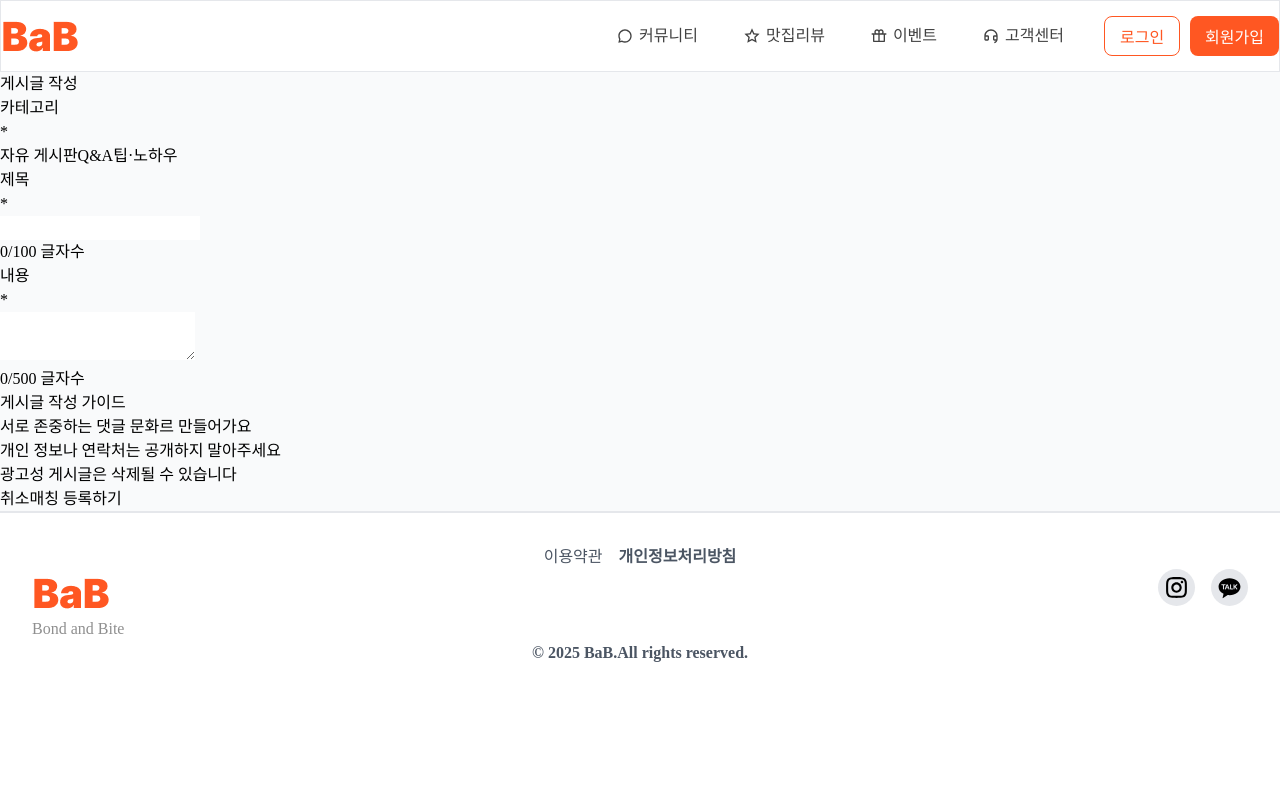
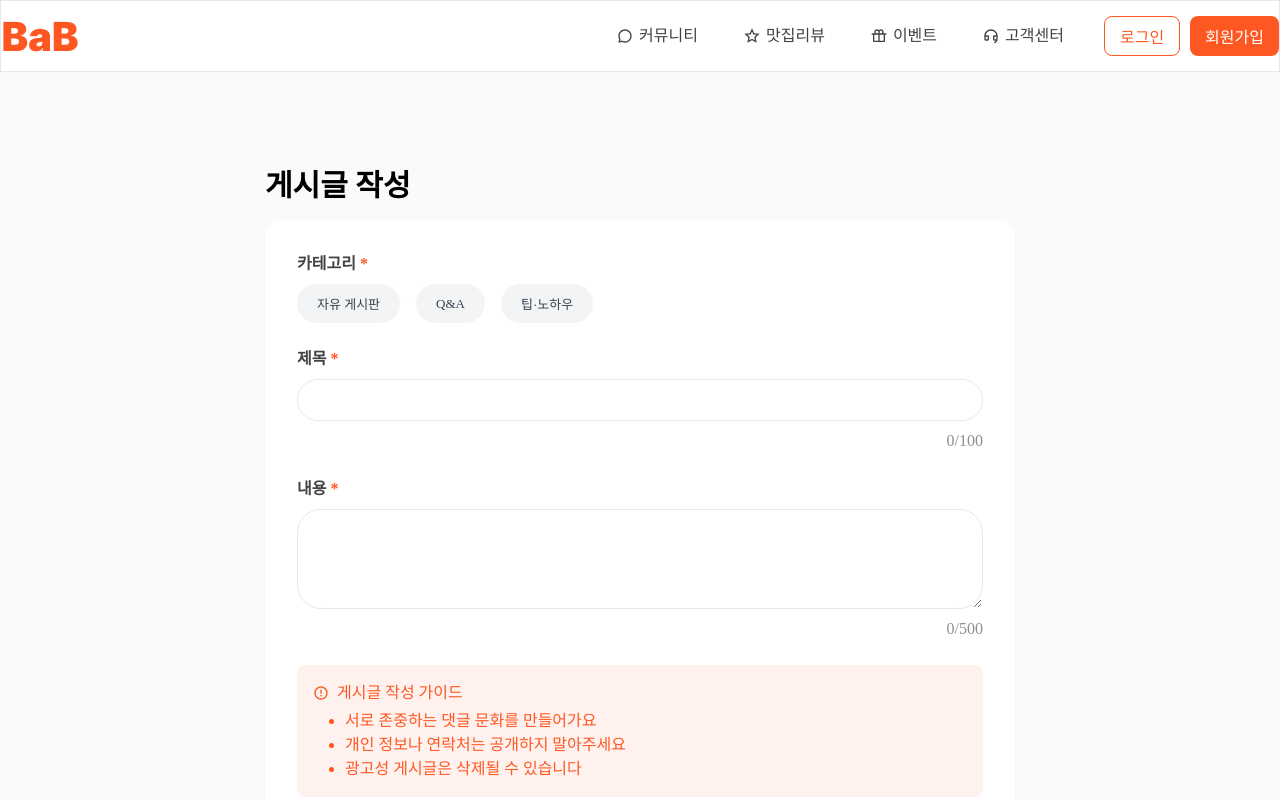
Before and after one commit to devdorong/BaB, a React (Vite) app: page /member/community/write in a window 1280 px wide. Shown: the top 800 px of the page. Built offline with nearby package versions, Linux system fonts and the light colour scheme; no server answers; a web font is replaced by a local one.

Commit message:
[docs] 게시글작성 페이지 진행중

```diff
--- a/src/components/member/MemberFooter.tsx
+++ b/src/components/member/MemberFooter.tsx
@@ -1,8 +1,10 @@
-import { Link } from 'react-router-dom';
+import { Link, useNavigate } from 'react-router-dom';
 import { Instagram, KakaoTalk } from '../../ui/Icon';
 import logo from '/images/logo_sm.png';
 
 const MemberFooter = () => {
+  const navigate = useNavigate();
+
   return (
     <div className="w-full flex flex-col gap h-[155px] bg-white text-gray-600 border-t-2">
       <div className="w-[1280px] mx-auto p-8">
@@ -13,7 +15,7 @@ const MemberFooter = () => {
           </Link>
         </div>
         <div className="flex justify-between">
-          <div>
+          <div onClick={() => navigate('/')} className="cursor-pointer">
             <img src={logo} alt="logo" />
           </div>
           <div className="flex gap-4">
--- a/src/pages/member/communitys/CommunityDetailPage.tsx
+++ b/src/pages/member/communitys/CommunityDetailPage.tsx
@@ -1,5 +1,70 @@
+import { RiAlarmWarningLine, RiChat3Line, RiEyeLine, RiHeart3Line } from 'react-icons/ri';
+import { BlueTag } from '../../../ui/tag';
+
 function CommunityDetailPage() {
-  return <div>CommunityDetailPage</div>;
+  return (
+    <div>
+      <p>게시글</p>
+      <div>
+        <div>
+          {/* write page 에서 선택한 카테고리 적용 */}
+          <BlueTag>자유 게시판</BlueTag>
+          {/* dayjs사용 시간변화 적용 */}
+          <p>2시간 전</p>
+        </div>
+        {/* write page title 받아오기 */}
+        <div>
+          <p>강남역 근처 맛집 친구 구해요!</p>
+        </div>
+        <div>
+          {/* write page 작성자 닉네임 */}
+          <p>도로롱</p>
+          {/* 이 게시글 읽은 회원 수 */}
+          <span>
+            <RiEyeLine />
+            <p>156</p>
+          </span>
+          {/* 이 게시글 좋아요 수 */}
+          <span>
+            <RiHeart3Line />
+            <p>23</p>
+          </span>
+          {/* 이 게시글에 달린 댓글 수 */}
+          <span>
+            <RiChat3Line />
+            <p>3</p>
+          </span>
+        </div>
+        {/* write page content 받아오기 */}
+        <div>
+          <p>
+            이번 주말에 강남역 근처에서 맛있는 음식 먹으면서 친구들과 즐거운 시간 보내고 싶어요.
+            함께 하실 분 계신가요? 강남역 주변에는 정말 맛있는 곳들이 많잖아요. 특히 고기구이나
+            한식, 일식 등 다양한 음식들을 즐길 수 있는 곳들이 많아서 선택의 폭이 넓어요. 강남역
+            주변에는 정말 맛있는 곳들이 많잖아요. 특히 고기구이나 한식, 일식 등 다양한 음식들을 즐길
+            수 있는 곳들이 많아서 선택의 폭이 넓어요. 강남역 주변에는 정말 맛있는 곳들이 많잖아요.
+            특히 고기구이나 한식, 일식 등 다양한 음식들을 즐길 수 있는 곳들이 많아서 선택의 폭이
+            넓어요. 강남역 주변에는 정말 맛있는 곳들이 많잖아요. 특히 고기구이나 한식, 일식 등
+            다양한 음식들을 즐길 수 있는 곳들이 많아서 선택의 폭이 넓어요.
+          </p>
+        </div>
+        <div>
+          <div>
+            {/* 좋아요 누른 게시글에는 하트색 바뀌도록, 한번더 누르면 원상복구 */}
+            <RiHeart3Line />
+            <p>좋아요</p>
+            {/* 이 게시글 좋아요 수 */}
+            <div>23</div>
+          </div>
+          <div>
+            <RiAlarmWarningLine />
+            <p>게시글 신고</p>
+          </div>
+        </div>
+      </div>
+      <div></div>
+    </div>
+  );
 }
 
 export default CommunityDetailPage;
--- a/src/pages/member/communitys/CommunityPage.tsx
+++ b/src/pages/member/communitys/CommunityPage.tsx
@@ -29,7 +29,7 @@ type PostWithProfile = Posts & {
   // content: string;
   // created_at?: string | null;
   // view_count?: number;
-  profiles: { id: string; nickname: string }[];
+  profiles: { id: string; nickname: string } | null;
   comments: { id: number }[];
 };
 
@@ -37,7 +37,6 @@ dayjs.extend(relativeTime);
 dayjs.locale('ko');
 
 function CommunityPage() {
-
   const navigate = useNavigate();
   const { signIn, session, user } = useAuth();
   const [isOpen, setIsOpen] = useState(false);
@@ -224,7 +223,7 @@ function CommunityPage() {
                       <p className="text-babgray-600">{item.content}</p>
                     </div>
                     <div className="flex justify-between text-babgray-600">
-                      <p className="font-semibold">{item.profiles?.[0]?.nickname ?? '알수없음'}</p>
+                      <p className="font-semibold">{item.profiles?.nickname ?? '알수없음'}</p>
                       <div>
                         <span className="flex items-center gap-1">
                           <RiChat3Line />
--- a/src/pages/member/communitys/CommunityWritePage.tsx
+++ b/src/pages/member/communitys/CommunityWritePage.tsx
@@ -1,43 +1,66 @@
+import { RiErrorWarningLine } from 'react-icons/ri';
+import { GrayTag } from '../../../ui/tag';
+import { ButtonFillMd, ButtonLineMd } from '../../../ui/button';
+import { useNavigate } from 'react-router-dom';
+
 function CommunityWritePage() {
+  const navigate = useNavigate();
+
   return (
-    <div>
-      <p>게시글 작성</p>
-      <div>
-        <div>
-          <p>
-            카테고리 <p>*</p>
+    <div className="flex flex-col gap-4 w-[750px] mx-auto py-24">
+      <p className="font-bold text-3xl">게시글 작성</p>
+      <div className="flex flex-col gap-6 p-8 bg-white shadow-sm rounded-2xl text-babgray-800">
+        <div className="flex flex-col gap-2">
+          <p className="flex gap-1 font-semibold">
+            카테고리 <p className="text-bab">*</p>
           </p>
-          <div>
-            <button>자유 게시판</button>
-            <button>Q&A</button>
-            <button>팁·노하우</button>
+          {/* 카테고리 태그 불러오기 */}
+          <div className="flex gap-4">
+            <GrayTag>자유 게시판</GrayTag>
+            <GrayTag>Q&A</GrayTag>
+            <GrayTag>팁·노하우</GrayTag>
           </div>
         </div>
-        <div>
-          <p>
-            제목 <p>*</p>
+        <div className="flex flex-col gap-2">
+          <p className="flex gap-1 font-semibold">
+            제목 <p className="text-bab">*</p>
           </p>
-          <input />
-          <div>0/100 글자수</div>
+          {/* 게시글 제목작성 input */}
+          <input
+            type="text"
+            className="w-full h-[42px] py-3 px-3 border border-babgray rounded-3xl focus:outline-none"
+          />
+          {/* input 글자수에따라 실시간 변경,최대 100자 제한 */}
+          <div className="flex justify-end text-babgray-500">0/100</div>
         </div>
-        <div>
-          <p>
-            내용 <p>*</p>
+        <div className="flex flex-col gap-2">
+          <p className="flex gap-1 font-semibold">
+            내용 <p className="text-bab">*</p>
           </p>
-          <textarea />
-          <div>0/500 글자수</div>
+          {/* textarea 글자수에따라 실시간 변경,최대 500자 제한 */}
+          <textarea className="w-full h-[100px] py-2 px-3 border border-babgray rounded-3xl focus:outline-none" />
+          <div className="flex justify-end text-babgray-500">0/500</div>
         </div>
-        <div>
-          <p>게시글 작성 가이드</p>
-          <ul>
-            <li>서로 존중하는 댓글 문화르 만들어가요</li>
+        <div className="flex flex-col gap-1 bg-bab-100 p-4 rounded-lg text-bab ">
+          <div className="flex gap-2 items-center">
+            <RiErrorWarningLine />
+            <p>게시글 작성 가이드</p>
+          </div>
+          <ul className="list-disc flex flex-col px-8">
+            <li>서로 존중하는 댓글 문화를 만들어가요</li>
             <li>개인 정보나 연락처는 공개하지 말아주세요</li>
             <li>광고성 게시글은 삭제될 수 있습니다</li>
           </ul>
         </div>
-        <div>
-          <button>취소</button>
-          <button>매칭 등록하기</button>
+        <div className="border-b border-b-babgray" />
+        <div className="flex justify-between">
+          <ButtonLineMd onClick={() => navigate('/member/community')} className="w-[320px]">
+            취소
+          </ButtonLineMd>
+          {/* 등록하기 클릭시 커뮤니티페이지 detail:id 로 이동 */}
+          <ButtonFillMd onClick={() => navigate('/member/community/detail')} className="w-[320px]">
+            매칭 등록하기
+          </ButtonFillMd>
         </div>
       </div>
     </div>
```
